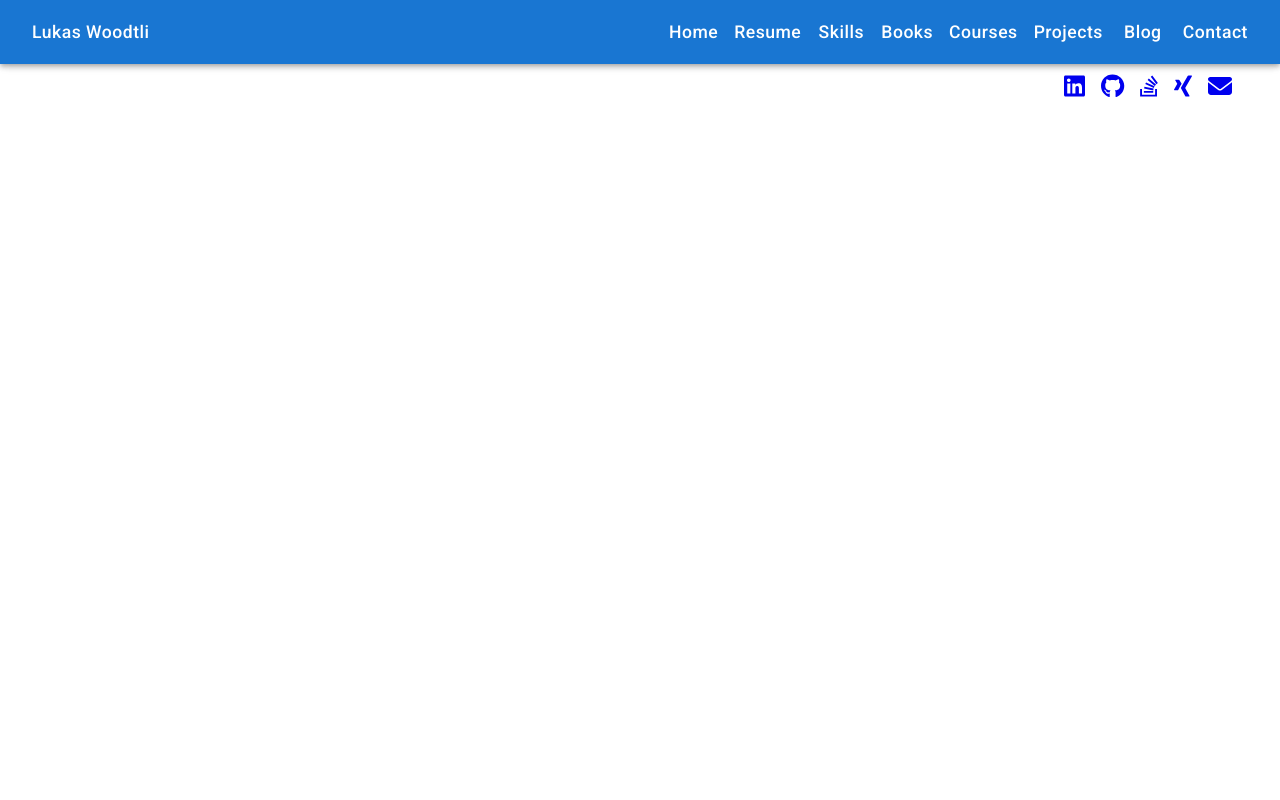
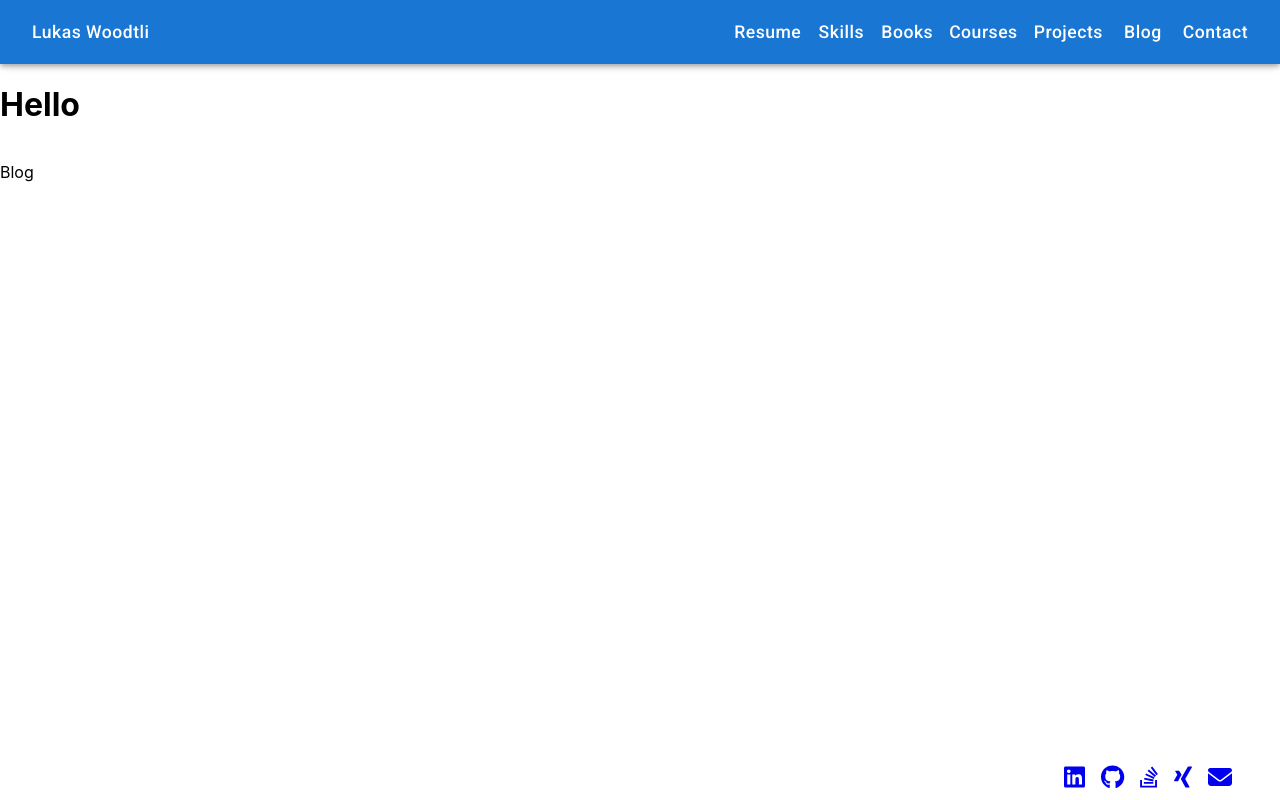
Before and after one commit to LukasWoodtli/react-web-page-poc, a React (Create React App) app: page /page/Blog in a window 1280 px wide. Built offline with nearby package versions, Linux system fonts and the light colour scheme.

Commit message:
Small improvements, routing, sticky footer

```diff
--- a/src/App.js
+++ b/src/App.js
@@ -1,21 +1,25 @@
 import React from "react";
-import {Route} from 'react-router-dom';
+import { Route } from 'react-router-dom';
 import MenuBar from "./MenuBar";
 import MainPage from './pages/MainPage';
 
 import Footer from "./Footer";
+import DummyPage from "./pages/DummyPage";
 
 function App() {
     return (
-        <div className="App">
+        <div className="App"
+             style={{display: "flex",
+                     flexDirection: "column",
+                     minHeight: "100vh"}}>
             <header>
                 <MenuBar/>
             </header>
-            <Route path='/index'>
+            <Route path='/'  exact>
                 <MainPage/>
             </Route>
-            <Route path='/hello'>
-                <h1>Hello</h1>
+            <Route path='/page/:content'>
+                <DummyPage/>
             </Route>
             <Footer/>
         </div>
--- a/src/Footer.js
+++ b/src/Footer.js
@@ -15,6 +15,8 @@ const icons = [
 
 function Footer() {
     return (
+        <>
+        <div style={{flex: "1 0 auto"}}/>  {/* spacer */}
         <div style={{display: "flex"}}>
             <ButtonGroup variant="outlined"
                          aria-label="social media links"
@@ -27,6 +29,7 @@ function Footer() {
                     </IconButton>))}
             </ButtonGroup>
         </div>
+        </>
     );
 }
 
--- a/src/MenuBar.js
+++ b/src/MenuBar.js
@@ -6,6 +6,7 @@ import Container from '@mui/material/Container';
 import Button from '@mui/material/Button';
 import {createTheme, Slide, styled, ThemeProvider, useScrollTrigger} from "@mui/material";
 import PropTypes from 'prop-types';
+import {Link} from "react-router-dom";
 
 const Offset = styled('div')(({theme}) => theme.mixins.toolbar);
 
@@ -18,7 +19,7 @@ const menuButtonTheme = createTheme({
     }
 });
 
-const pages = ['Home', 'Resume', 'Skills', 'Books', 'Courses', 'Projects', 'Blog', 'Contact'];
+const pages = ['Resume', 'Skills', 'Books', 'Courses', 'Projects', 'Blog', 'Contact'];
 
 function HideOnScroll(props) {
     const {children} = props;
@@ -44,21 +45,25 @@ const MenuBar = () => {
                         <Toolbar disableGutters
                                  sx={{justifyContent: "space-between"}}>
                             <ThemeProvider theme={menuButtonTheme}>
+                                <Link to="/">
                                     <Button
                                         key="Lukas Woodtli"
                                         sx={{color: 'white'}}
                                     >
                                         Lukas Woodtli
                                     </Button>
+                                </Link>
                                 <div/>
                                 <Box>
                                     {pages.map((page) => (
+                                        <Link to={"/page/" + page}>
                                             <Button
                                                 key={page}
                                                 sx={{color: 'white'}}
                                             >
                                                 {page}
                                             </Button>
+                                        </Link>
                                     ))}
                                 </Box>
                             </ThemeProvider>
--- /dev/null
+++ b/src/pages/DummyPage.js
@@ -0,0 +1,13 @@
+import { useParams } from 'react-router-dom';
+
+function DummyPage() {
+    const params = useParams();
+
+    return (
+        <>
+            <h1>Hello</h1>
+            <p>{params.content}</p>
+        </>);
+}
+
+export default DummyPage;
```
Lines whose indentation alone changed are shown as unchanged.
